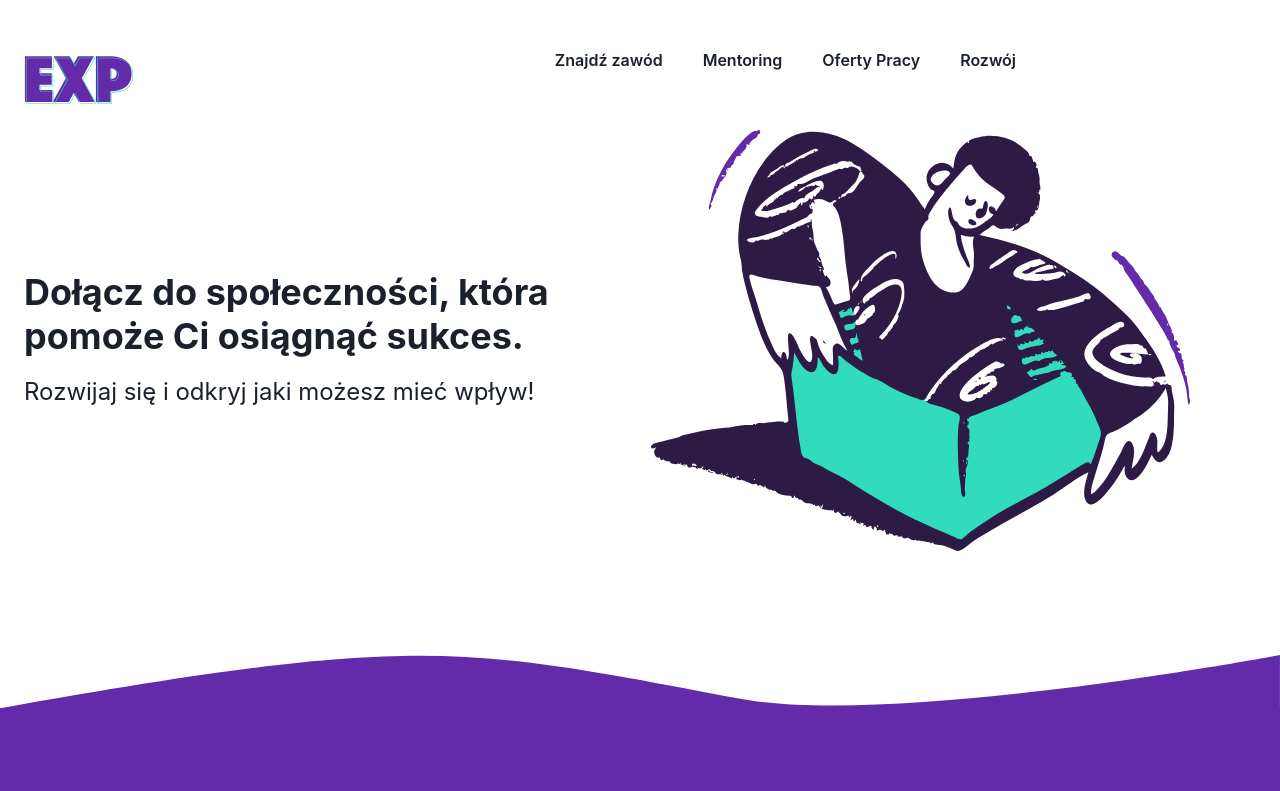
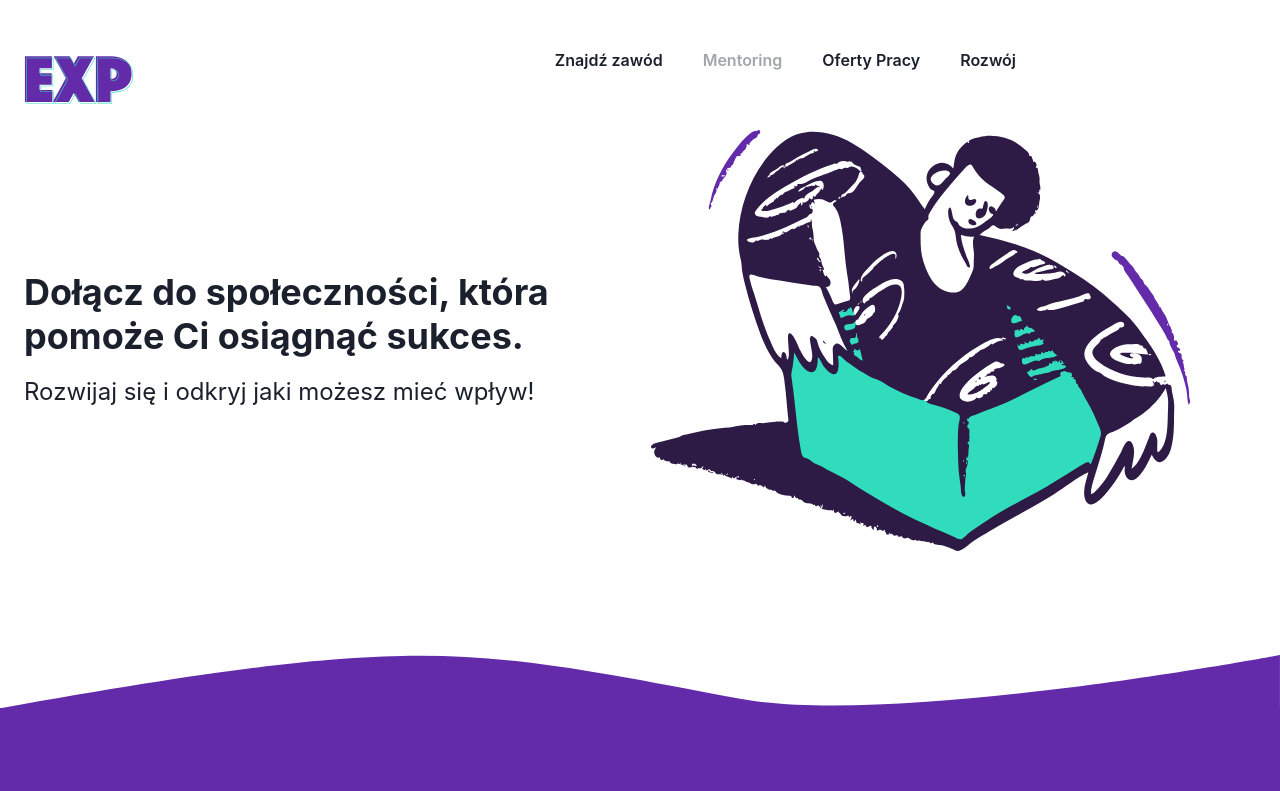
Before and after one commit to TheCodeAbilityHackathon/hackathon-codeability, a React (Create React App) app: page / in a window 1280 px wide. Shown: the top 791 px of the page. Built offline with nearby package versions, Linux system fonts and the light colour scheme.

Commit message:
Disable mentoring link

```diff
--- a/src/modules/Landing/index.tsx
+++ b/src/modules/Landing/index.tsx
@@ -30,7 +30,9 @@ export const LandingPage = () => {
             <Button to="/znajdz-zawod" as={Link} variant="ghost">
               Znajdź zawód
             </Button>
-            <Button variant="ghost">Mentoring</Button>
+            <Button disabled variant="ghost">
+              Mentoring
+            </Button>
             <Button
               as={ChakraLink}
               isExternal
```
